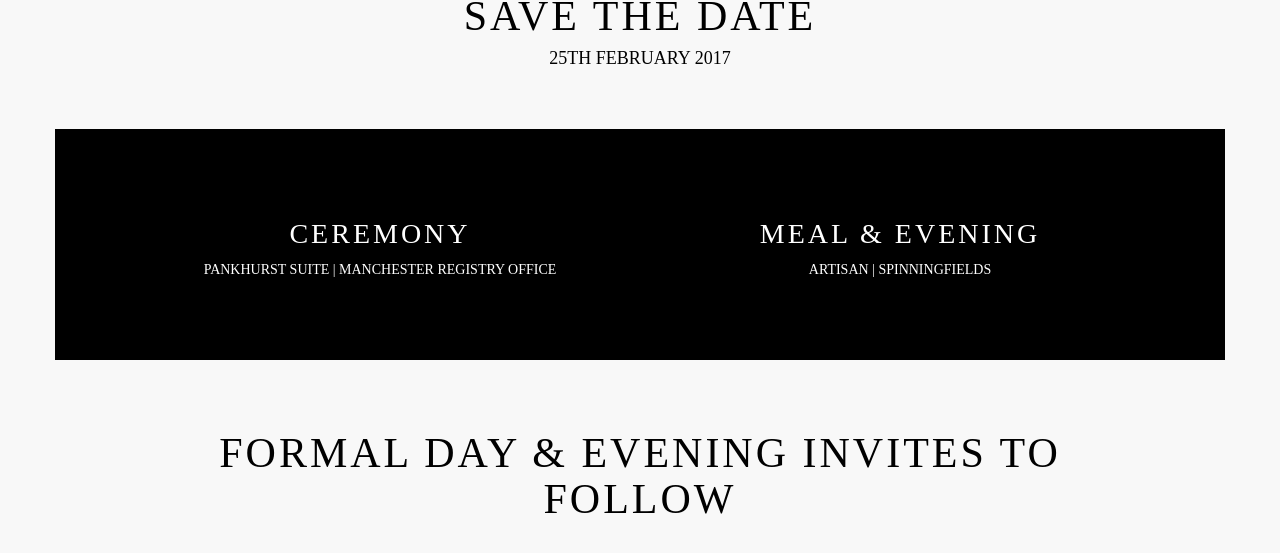
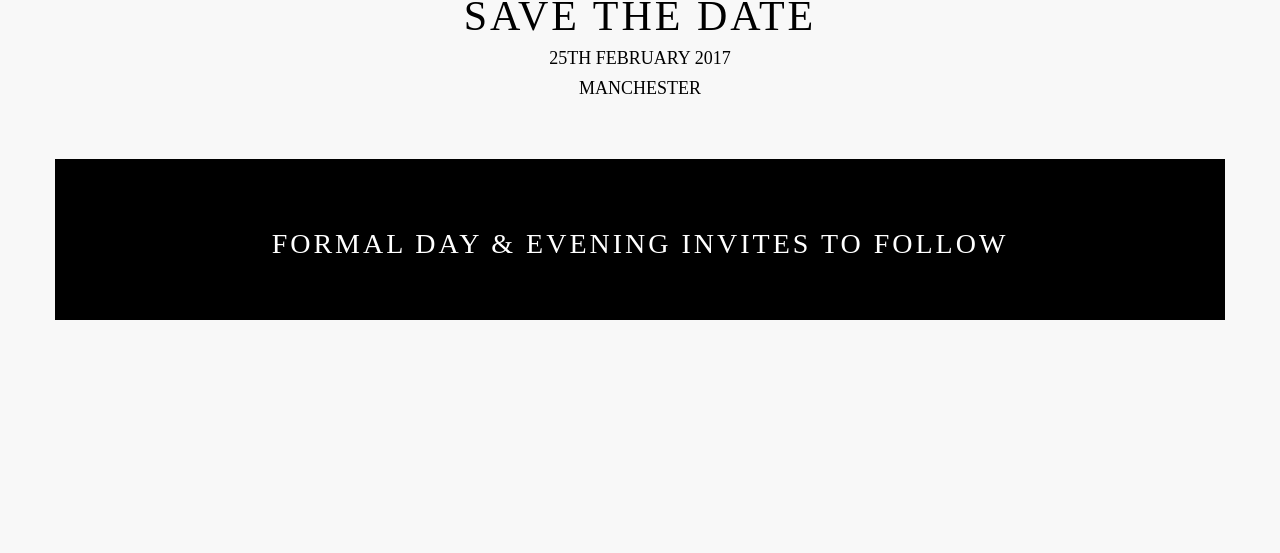
Before and after one commit to dan-j/dan-and-ches, a React (Create React App) app: page / in a window 1280 px wide. Shown: the part 527-1080 px from the top of the page. After the commit the page ends 867 px from the top, so only its background shows below. Built offline with nearby package versions, Linux system fonts and the light colour scheme; a web font is replaced by a local one.

Commit message:
removed day details

```diff
--- a/src/Content.css
+++ b/src/Content.css
@@ -7,10 +7,6 @@
   color: white;
 }
 
-.content .col-md-6 {
-  padding: 20px 0;
-}
-
 @media only screen and (max-width: 767px) {
   .content .row {
     padding: 30px;
@@ -18,7 +14,7 @@
 }
 
 @media only screen and (min-width: 768px) {
-  .content .row {
+  .content > .row {
     padding: 50px;
   }
 }
--- a/src/Content.js
+++ b/src/Content.js
@@ -12,24 +12,11 @@ export default class Content extends Component {
               <Col md={12}>
                 <h2>Save the date</h2>
                 <h4>25th February 2017</h4>
+                <h4>Manchester</h4>
               </Col>
             </Row>
             <Row className="dark">
-              <Col md={12}>
-                <Col md={6}>
-                  <h3>Ceremony</h3>
-                  <p>Pankhurst Suite | Manchester Registry Office</p>
-                </Col>
-                <Col md={6}>
-                  <h3>Meal & Evening</h3>
-                  <p>Artisan | Spinningfields</p>
-                </Col>
-              </Col>
-            </Row>
-            <Row>
-              <Col md={12}>
-                <h2>Formal day & evening invites to follow</h2>
-              </Col>
+              <h3>Formal day & evening invites to follow</h3>
             </Row>
           </Grid>
         </Row>
```
